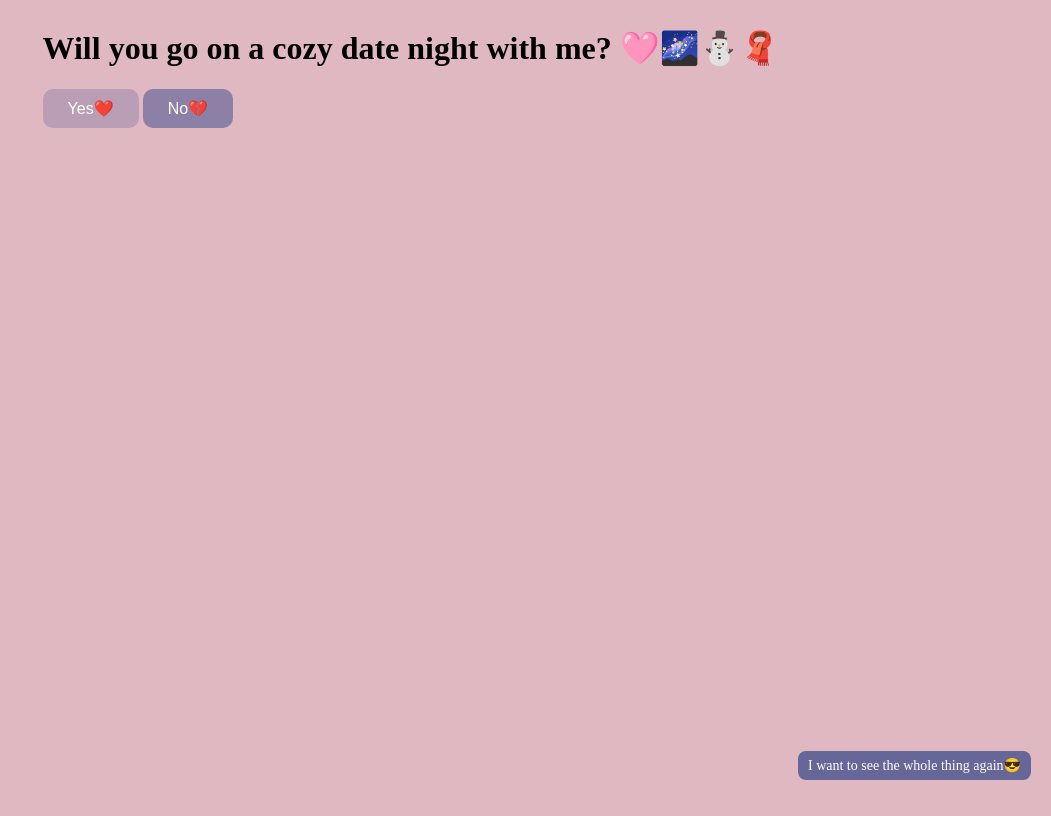
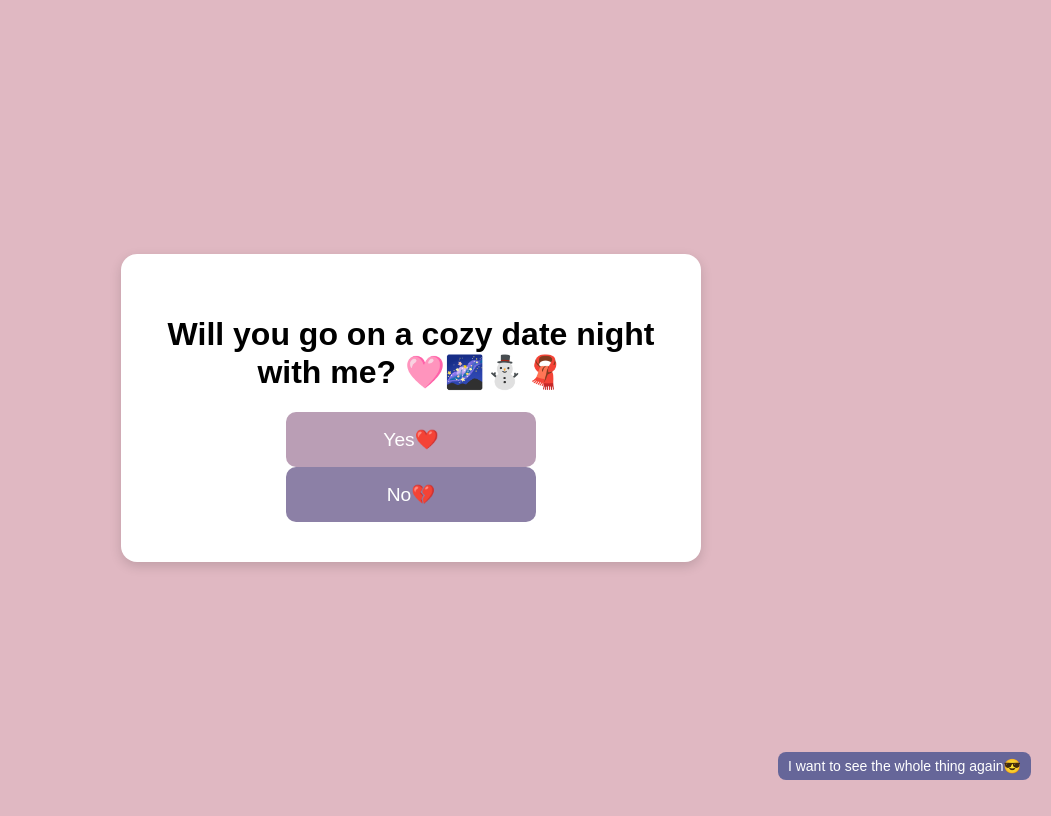
Before and after one commit to cecilia8I/autumn, a plain HTML site: page index1.html in a window 1280 px wide. Shown: the whole page, without its empty margins (229-1280 px from the left). Drawn offline with Linux system fonts and the light colour scheme.

Commit message:
Update styles.css

```diff
--- a/styles.css
+++ b/styles.css
@@ -1,83 +1,92 @@
 body.home {
-
   background: #E6E6FA;
-
 }
 
 body.fall {
-  background-color: #a34100
+  background-color: #a34100;
 }
 
 body.invite {
-  display: flex;                 /* enable flexbox */
-  justify-content: center;       /* horizontal center */
-  background: 	#e0b8c2;
-  font-family: Maple Memories;
+  display: flex;
+  justify-content: center;
+  align-items: center;     /* ✅ added to center vertically */
+  min-height: 100vh;       /* ✅ full screen height */
+  background: #e0b8c2;
+  font-family: Maple Memories, Arial, sans-serif;
+  text-align: center;      /* ✅ center text inside */
 }
 
+/* Put content inside a container to control width */
+.container {
+  max-width: 500px;        /* ✅ not too wide */
+  width: 90%;              /* ✅ shrink on smaller screens */
+  background: #fff;
+  padding: 40px;           /* ✅ bigger padding for breathing space */
+  border-radius: 16px;
+  box-shadow: 0 4px 12px rgba(0,0,0,0.15);
+}
 
+/* Center the buttons */
 .controls {
   display: flex;
-  justify-content: center;
-  gap: 20px;   /* space between buttons */
-  margin-top: 20px;
+  flex-direction: column;  /* ✅ stack vertically */
+  align-items: center;     /* ✅ center horizontally */
+  gap: 20px;
+  margin-top: 24px;
 }
 
 button, a.btn {
-  padding: 10px 25px;
-  font-size: 16px;
+  padding: 16px 24px;      /* ✅ bigger buttons for tapping */
+  font-size: 1.2rem;       /* ✅ larger text */
   border: none;
   border-radius: 10px;
   cursor: pointer;
-  text-decoration: none; /* remove underline if using <a> */
+  text-decoration: none;
   color: white;
   transition: transform 0.2s;
+  width: 100%;             /* ✅ all same width */
+  max-width: 250px;
 }
 
 button:hover, a.btn:hover {
-  transform: scale(1.1);
+  transform: scale(1.05);
 }
 
-.yes {
-  background: #ba9eb5;
-}
-
-.no {
-  background: #8c80a6;
-}
+.yes { background: #ba9eb5; }
+.no  { background: #8c80a6; }
 
 .btn {
   display: inline-block;
-  background:	#7b3e19;
+  background: #7b3e19;
   color: white;
   padding: 10px 20px;
   border-radius: 8px;
-   position: absolute;
+  position: absolute;
   top: 20px;
   right: 20px;
-  text-decoration: none;   /* removes underline */
+  text-decoration: none;
   font-weight: bold;
 }
 
 .btn:hover {
   background: #c75146;
-  transform: scale(1.05);  /* hover grows a bit */
+  transform: scale(1.05);
 }
+
 .box {
   background-color: #ebcfb2;
   padding: 16px;
-  justify-content: flex-end;
   border-radius: 10px;
 }
 
 .button {
-  position: fixed;       /* stays in the corner even when you scroll */
-  bottom: 20px;          /* distance from bottom */
-  right: 20px;           /* distance from right */
+  position: fixed;
+  bottom: 20px;
+  right: 20px;
   background: #666699;
   color: white;
-  padding: 6px 10px;     /* smaller padding */
-  font-size: 14px;       /* smaller text */
+  padding: 6px 10px;
+  font-size: 14px;
   border-radius: 8px;
   text-decoration: none;
   cursor: pointer;
@@ -85,6 +94,7 @@ button:hover, a.btn:hover {
 
 img {
   display: block;
-  margin: 20px auto;  /* auto centers */
+  margin: 20px auto;
   width: 300px;
+  max-width: 100%;         /* ✅ scale on small screens */
 }
```
